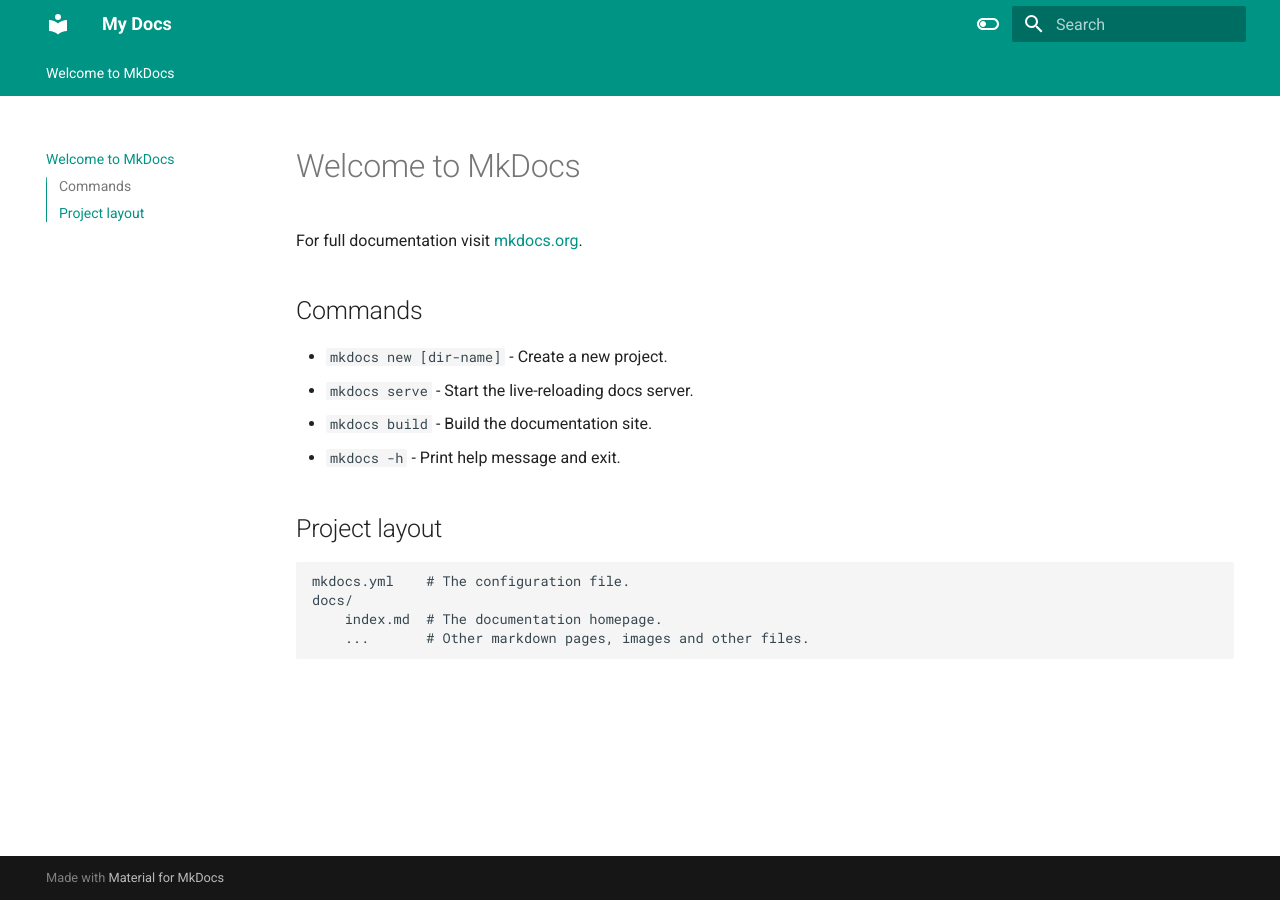
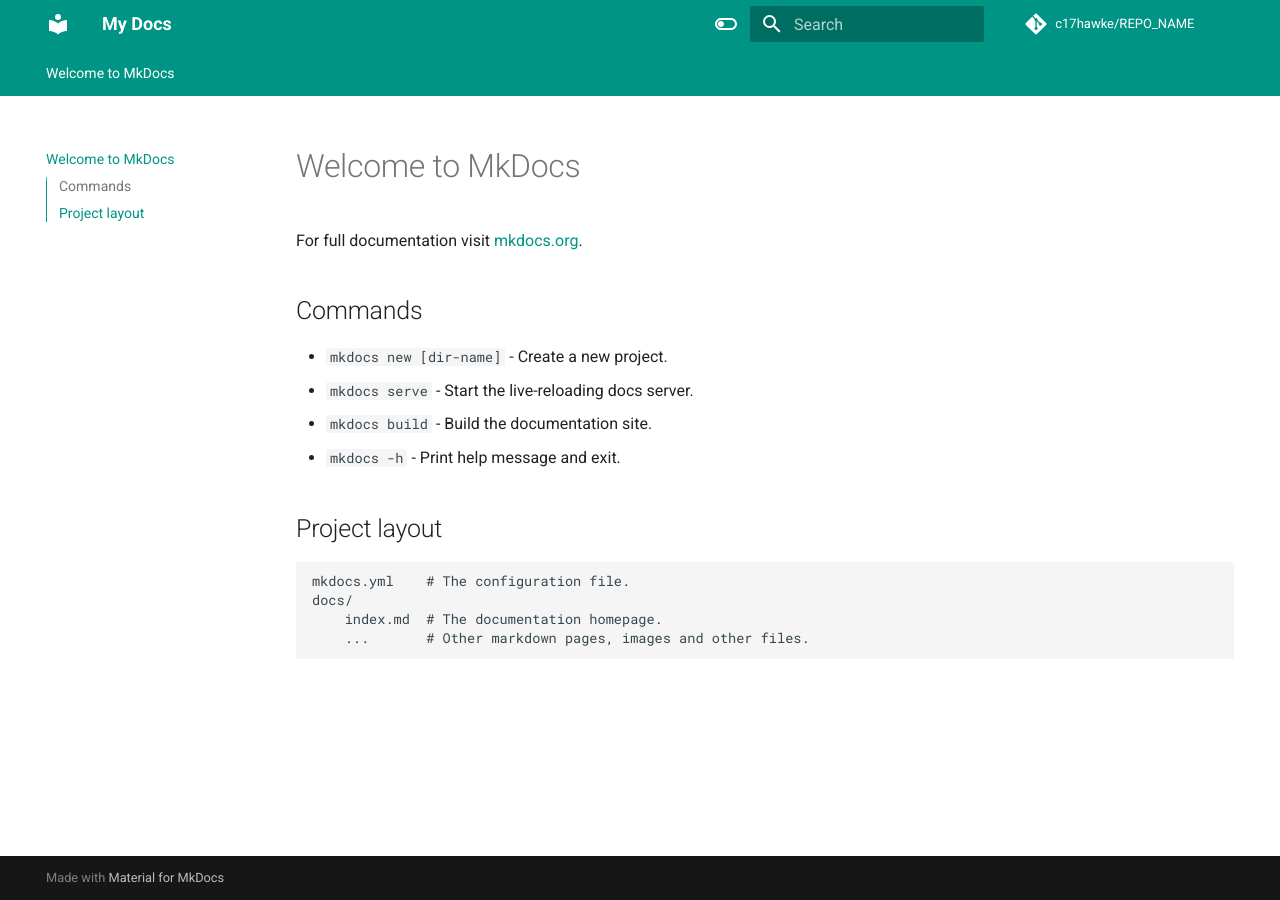
Before and after one commit to sunilhlk/mkdocs-poc, an MkDocs documentation site: the page built from docs/index.md, in a window 1280 px wide. Built offline with MkDocs 1.6.1 and Material for MkDocs 9.7.7, drawn with Linux system fonts in a browser that asks for light colours; comment, search, counter and statistics services are not loaded.

Commit message:
Update mkdocs.yml

```diff
--- a/mkdocs.yml
+++ b/mkdocs.yml
@@ -1,4 +1,8 @@
 site_name: My Docs
+# Repository
+repo_name: c17hawke/REPO_NAME
+repo_url: https://github.com/c17hawke/REPO_NAME
+
 theme:
   name: material
   features:
```
